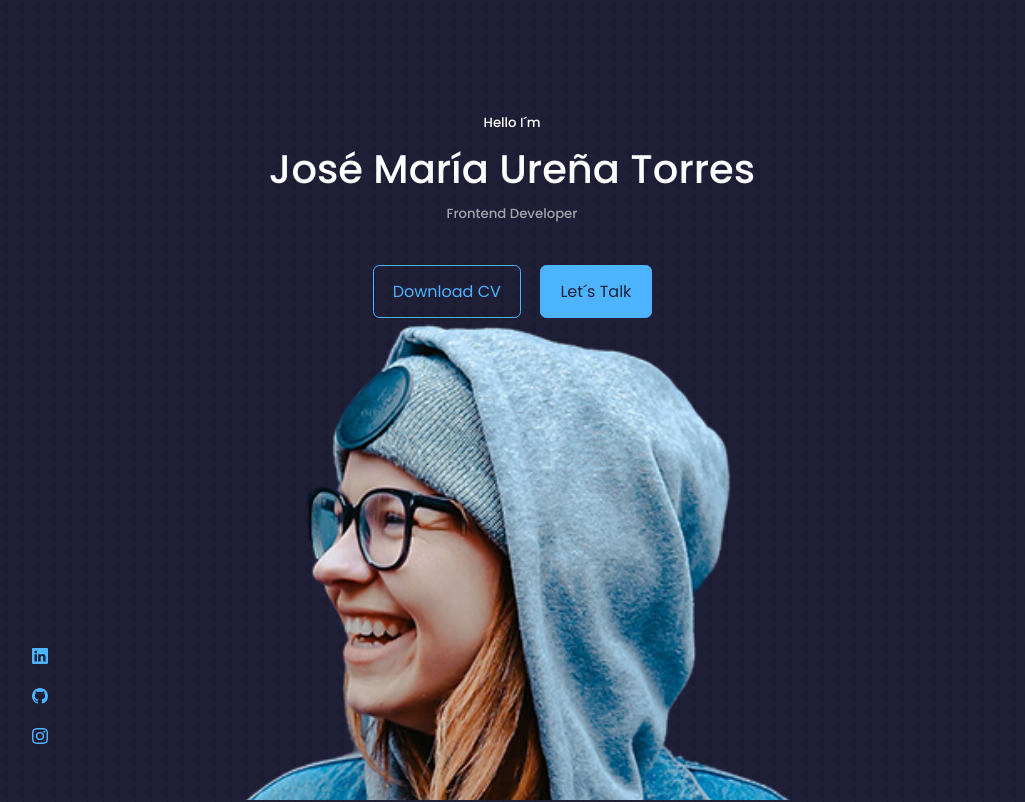
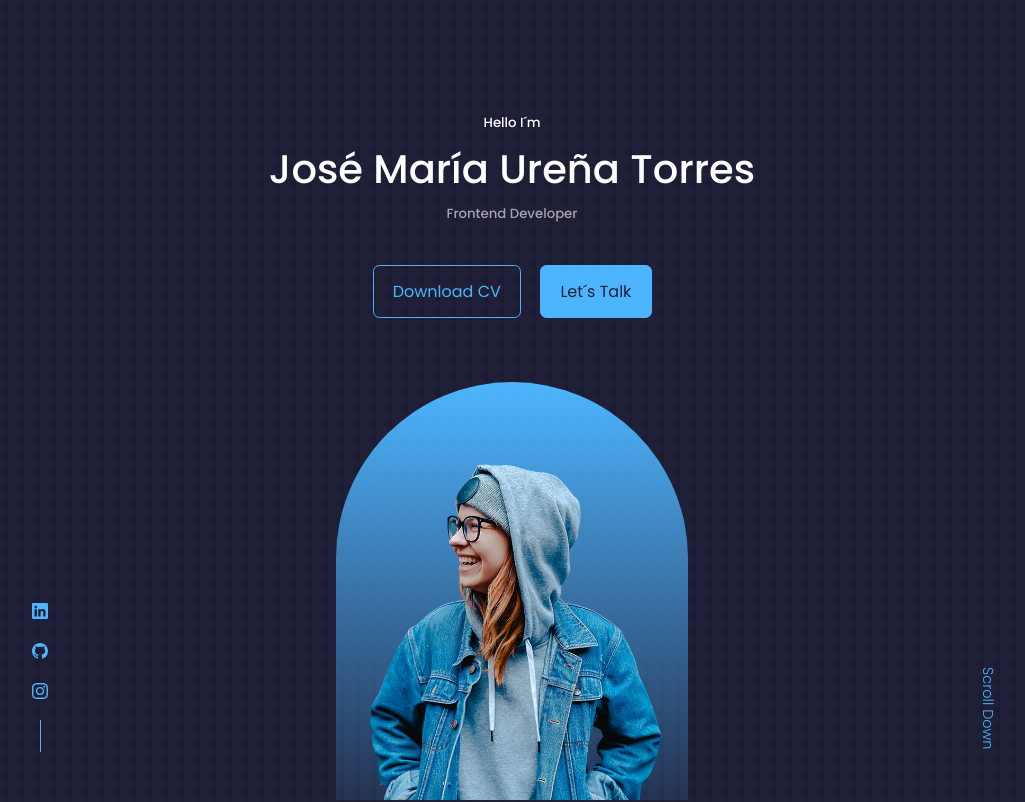
Before and after one commit to JMUT1/react-portfolio-website, a React (Create React App) app: page / in a window 1280 px wide. Shown: the top 802 px of the page, without its empty margins (128-1153 px from the left). Built offline with nearby package versions, Linux system fonts and the light colour scheme.

Commit message:
finishing the header with media querys

```diff
--- a/src/components/header/header.css
+++ b/src/components/header/header.css
@@ -30,3 +30,53 @@ header {
   left: 0;
   bottom: 3rem;
 }
+
+.header__socials::after {
+  content: "";
+  width: 1px;
+  height: 2rem;
+  background: var(--color-primary);
+}
+
+/* ====================ME IMAGE =================== */
+
+.me {
+  background: linear-gradient(var(--color-primary), transparent);
+  width: 22rem;
+  height: 30rem;
+  position: absolute;
+  left: calc(50% - 11rem);
+  margin-top: 4rem;
+  border-radius: 12rem 12rem 0 0;
+  overflow: hidden;
+  padding: 5rem 1.5rem 1.5rem 1.5rem;
+}
+
+/* ====================SCROLL DOWN =================== */
+
+.scroll__down {
+  position: absolute;
+  right: -2.3rem;
+  bottom: 5rem;
+  transform: rotate(90deg);
+  font-weight: 300;
+  font-size: 0.9rem;
+}
+
+/* ====================TABLE DOWN =================== */
+@media screen and (max-width: 1024px) {
+  header {
+    height: 68vh;
+  }
+}
+/* ====================PHONE DOWN =================== */
+
+@media screen and (max-width: 600px) {
+  header {
+    height: 100vh;
+  }
+  .header__socials,
+  .scroll__down {
+    display: none;
+  }
+}
```
